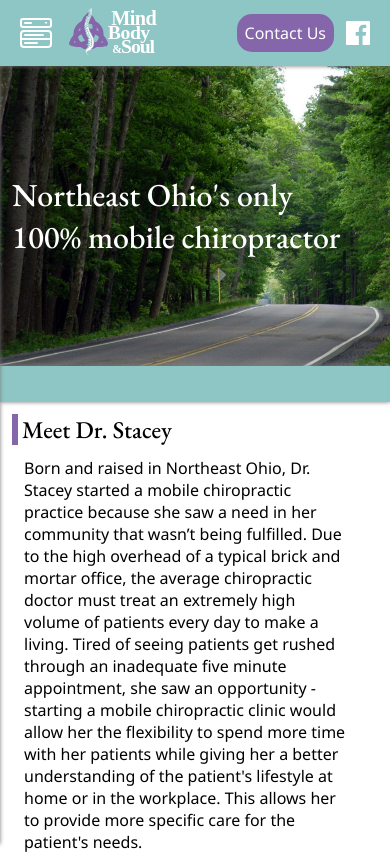
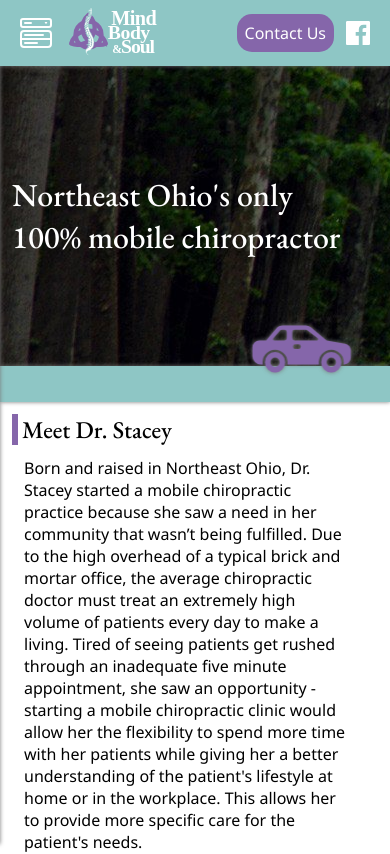
Before and after one commit to bobbygraczyk/mbs, a React (Create React App) app: page / in a window 390 px wide. Shown: the top 854 px of the page. Built offline with nearby package versions, Linux system fonts and the light colour scheme.

Commit message:
Homepage car

```diff
--- a/src/App.scss
+++ b/src/App.scss
@@ -23,6 +23,36 @@ $segoe: 'Segoe UI';
 @mixin soft-shadow {
   filter: drop-shadow(0px 0px 2px #777);
   -webkit-filter: drop-shadow(0px 0px 2px #777);
+}
+
+@keyframes car {
+  0% {
+    transform: translate(0px, 0px);
+  }
+  40% {
+    transform: translate(-16px, 0px);
+  }
+  50% {
+    transform: translate(-16px, 2px);
+  }
+  60% {
+    transform: translate(-16px, -0px);
+  }
+  100% {
+    transform: translate(0px, 0px);
+  }
+}
+
+@keyframes homebg {
+  0% {
+    background-position-x: 0%;
+  }
+  50% {
+    background-position-x: 50%;
+  }
+  100% {
+    background-position-x: 0%;
+  }
 }
 
 //
@@ -113,9 +143,6 @@ li::before {
   height: 160px;
   background-color: pink;
   color: white;
-  .head {
-    @include vert-center();
-  }
 }
 
 .subtitle {
@@ -260,10 +287,39 @@ li::before {
 .home {
   .hero-wrapper {
     background-image: url('./img/forest-road-2.jpg');
-    background-size: cover;
+    background-size: 200% 200%;
+    background-position-y: 80%;
+    animation-name: homebg;
+    animation-duration: 240s;
+    animation-iteration-count: infinite;
+    animation-timing-function: linear;
     height: 300px;
     background-attachment: fixed;
-}
+    .head {
+      height: 100%;
+      position: relative;
+      h1 {
+        @include vert-center();
+      }
+    }
+    svg {
+      position: absolute;
+      z-index: 3;
+      bottom: -92px;
+      right: 24px;
+      height: 240px;
+      width: auto;
+      @include soft-shadow();
+      animation-name: car;
+      animation-duration: 4s;
+      animation-iteration-count: infinite;
+      transform: translate(0px, 0px);
+      transition: transform 0.2s ease-in-out;
+      path {
+        fill: $purple
+      }
+    }
+  }
   #bio-photo {
     background-image: url('./img/bio.jpg');
     background-size: 100% auto;
@@ -528,6 +584,8 @@ li::before {
     margin-right: 12px;
   }
   .nav-wrapper {
+    position: relative;
+    z-index: 4;
     .svg-cont {
       display: inline-block;
       padding-right: 24px;
@@ -708,7 +766,7 @@ li::before {
     height: 50px;
     position: sticky;
     top: 0;
-    z-index: 3;
+    z-index: 4;
   }
   .nav-open {
     display: inline-block;
@@ -766,6 +824,13 @@ li::before {
   }
   //home
   .home {
+    .hero-wrapper {
+      background-size: unset;
+      svg {
+        height: 100px;
+        bottom: -40px;
+      }
+    }
     .benefits-card {
       padding: 8px 0px;
     }
--- a/src/views/home.js
+++ b/src/views/home.js
@@ -1,6 +1,7 @@
 import React from 'react';
 import Button from '../components/button';
 import BenefitsCard from '../components/benefitsCard';
+import Icons from '../components/icons';
 
 class Home extends React.Component {
     render() {
@@ -9,6 +10,7 @@ class Home extends React.Component {
                 <div className="hero-wrapper">
                     <div className="frame head">
                         <h1>Northeast Ohio's only <br /> 100% mobile chiropractor</h1>
+                        <Icons name="car" />
                     </div>
                 </div>
                 <div className="bar" />
```
Also changed, not shown: src/components/icons.js.
